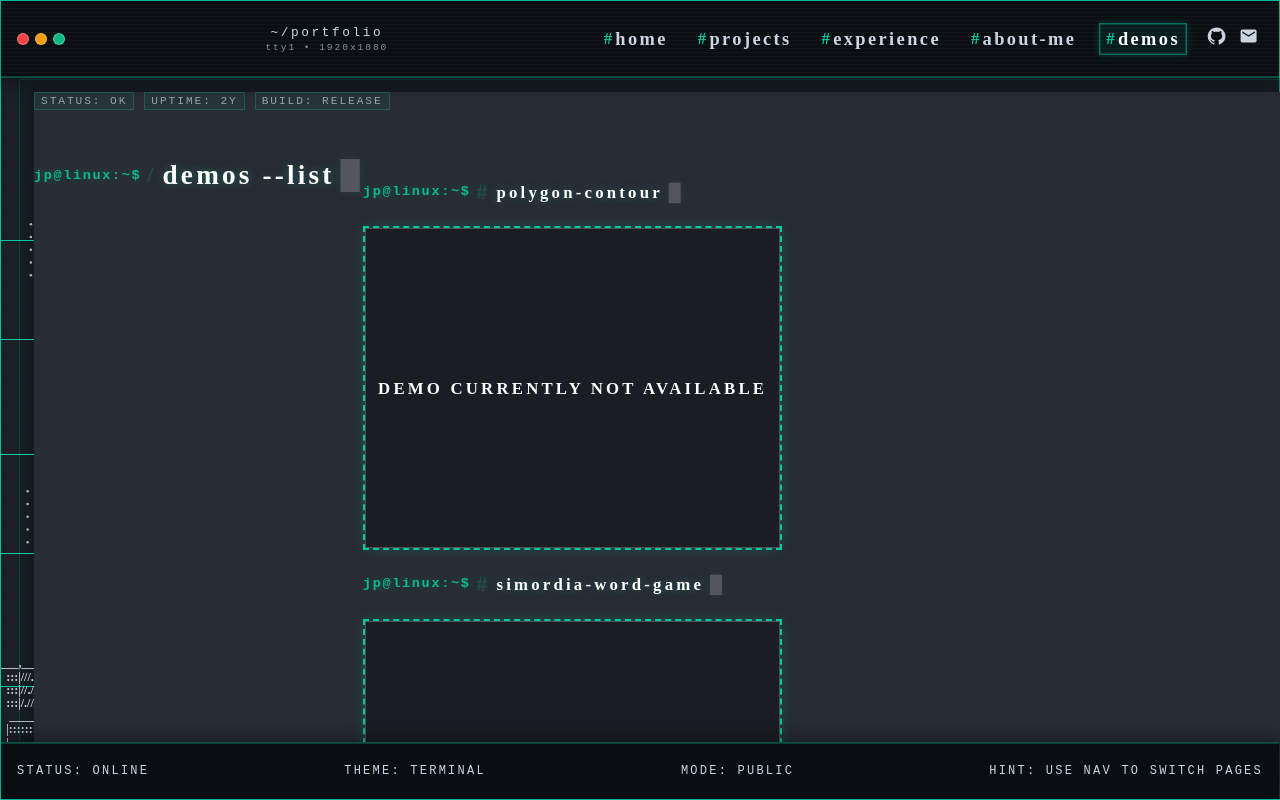
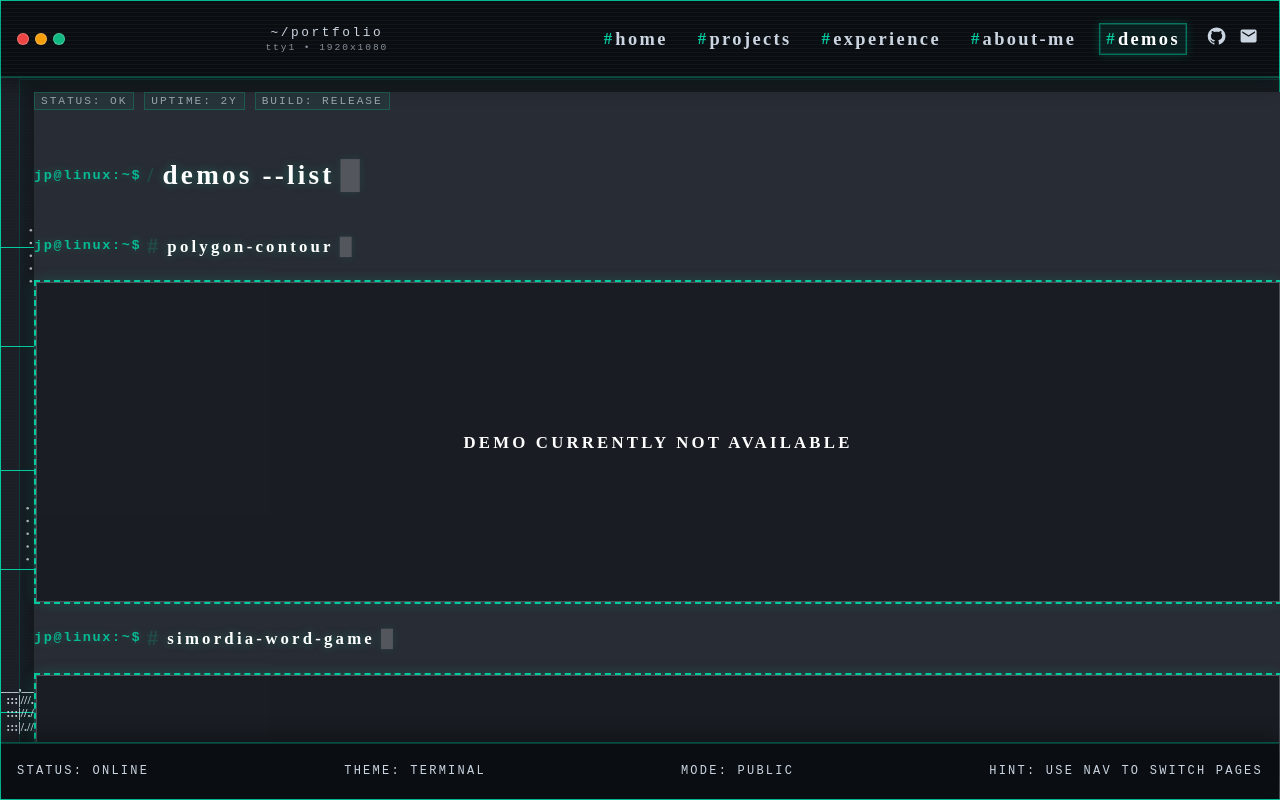
Before and after one commit to EuBeans/portfolio, a React (Create React App) app: page /#/demos in a window 1280 px wide. Built offline with nearby package versions, Linux system fonts and the light colour scheme; a web font is replaced by a local one.

Commit message:
demo fix

```diff
--- a/src/index.tsx
+++ b/src/index.tsx
@@ -4,6 +4,11 @@ import './index.css';
 import App from './App';
 import reportWebVitals from './reportWebVitals';
 import { HashRouter } from 'react-router-dom';
+
+const params = new URLSearchParams(window.location.search);
+if (params.has('embed')) {
+  document.body.classList.add('embed');
+}
 
 ReactDOM.render(
     <React.StrictMode>
--- a/src/views/Demos.tsx
+++ b/src/views/Demos.tsx
@@ -10,7 +10,7 @@ import DemoSection from '../components/sections/DemoSection';
 const Demos = () => {
     const containerStyle = {
         display: 'flex',
-        flexDirection: "row",
+        flexDirection: "column",
         backgroundColor: theme.palette.background.default,
         minHeight: '100vh',
     }
@@ -19,6 +19,7 @@ const Demos = () => {
         display: 'flex',
         flexDirection: "row",
         flexWrap: 'wrap',
+        alignItems: 'flex-start',
         paddingTop:"20px"
     }
 
@@ -68,13 +69,13 @@ const Demos = () => {
                             <span className="terminal-cursor">█</span>
                     </Typography>
                 </Grid>
-                <Grid  md={12} >
-                <Box sx={contentBoxStyle}>
-                    <DemoSection/>
-                </Box>
-            </Grid>
             </Grid>
         </Box>
+        <Grid  md={12} >
+            <Box sx={contentBoxStyle}>
+                <DemoSection/>
+            </Box>
+        </Grid>
 
 
 
```
Also changed, not shown: 1 other file (tests, documents, lock files or other folders).
